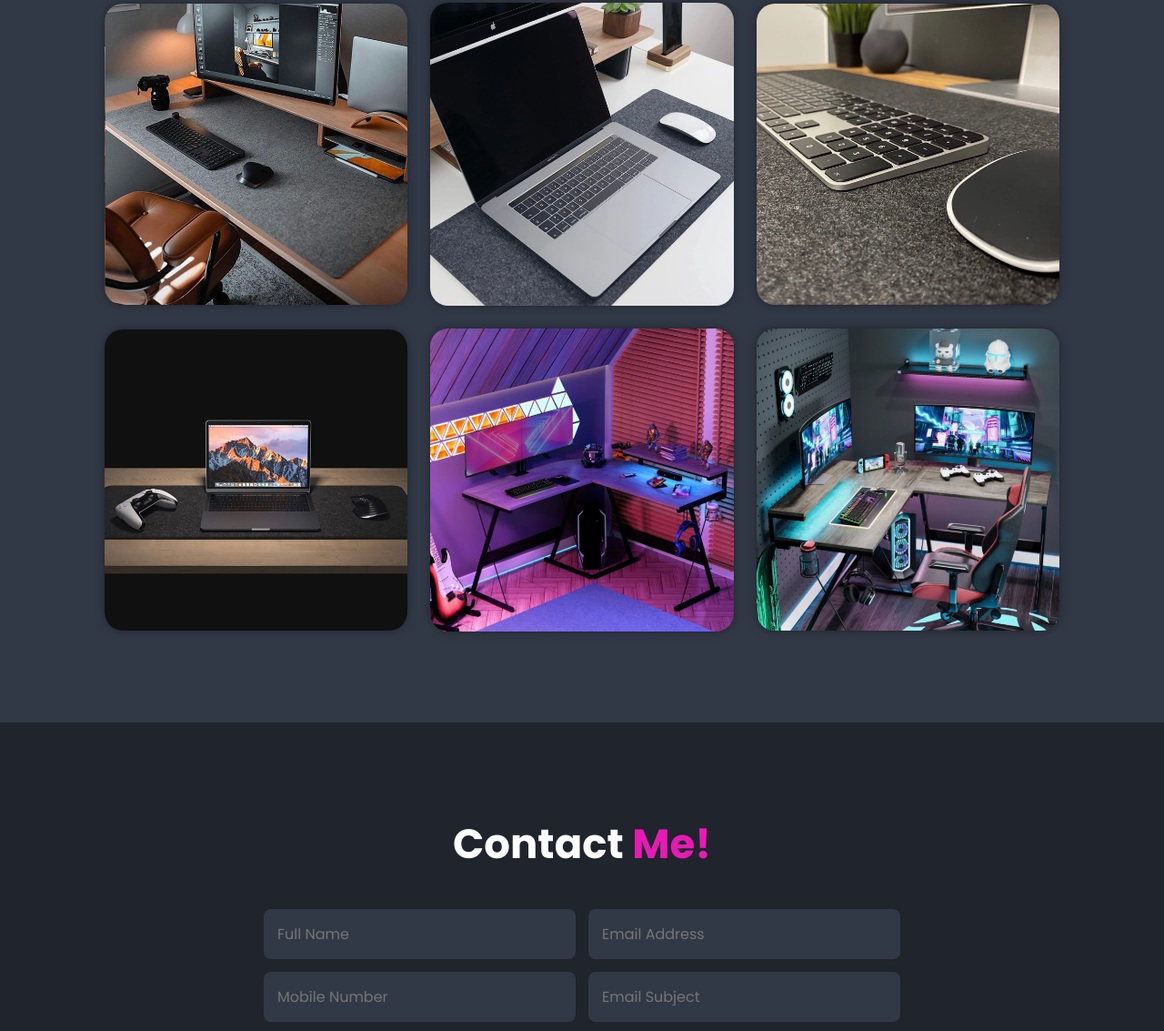
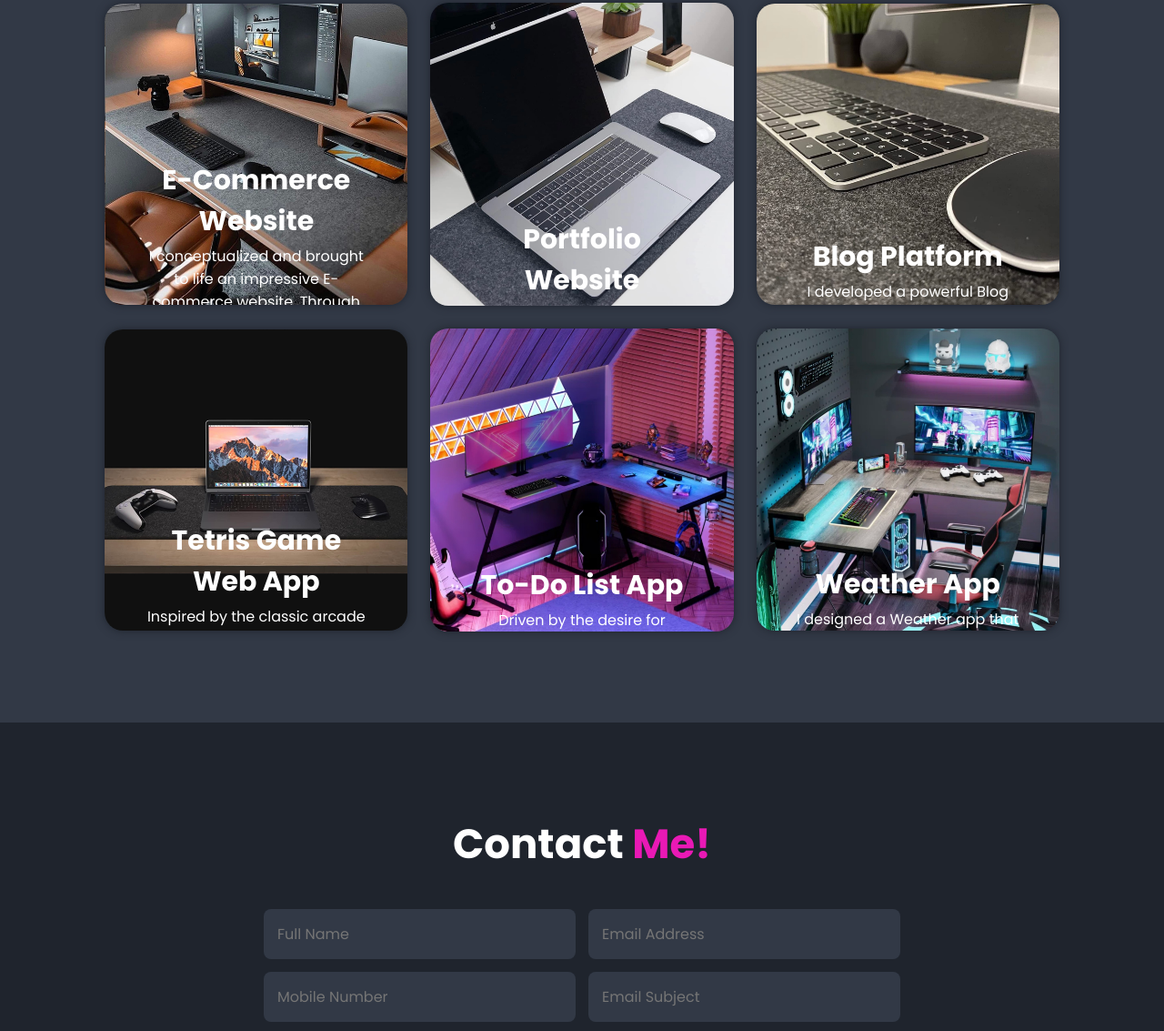
Before and after one commit to AbdallahSanusi10/myportfolio1, a plain HTML site: page index.html in a window 1280 px wide. Shown: the part 2605-3738 px from the top of the page at 91% size. Drawn offline with nearby package versions, Linux system fonts and the light colour scheme.

Commit message:
Updated CV and updated Portfolio section

```diff
--- a/index.html
+++ b/index.html
@@ -126,8 +126,8 @@
             <div class="portfolio-box">
                 <img src="images/portfolio1.jpg" alt="">
                 <div class="portfolio-layer">
-                    <h4>Web Design</h4>
-                    <p>sdvsd bdbdy nbd er tjdg reresgr ger rgerger gv rtyhr rthb rhbr rgbr</p>
+                    <h4>E-Commerce Website</h4>
+                    <p>I conceptualized and brought to life an impressive E-commerce website. Through careful design and meticulous implementation, I crafted an intuitive and visually appealing platform. The website boasts a wide-ranging product catalog, complete with detailed descriptions and captivating images, to provide customers with a seamless shopping experience. With an efficient shopping cart and secure payment integration, users can confidently make purchases. Moreover, ensuring its responsiveness across devices, from desktops to smartphones, ensures accessibility to a broader audience.</p>
                     <a href="#"><i class='bx bx-link-external'></i></a>
                 </div>
             </div>
@@ -135,8 +135,8 @@
             <div class="portfolio-box">
                 <img src="images/portfolio2.jpg" alt="">
                 <div class="portfolio-layer">
-                    <h4>Web Design</h4>
-                    <p>sdvsd bdbdy nbd er tjdg reresgr ger rgerger gv rtyhr rthb rhbr rgbr</p>
+                    <h4>Portfolio Website</h4>
+                    <p>I created an interactive and dynamic Portfolio website. Through skillful use of HTML, CSS, and JavaScript, I presented an impressive display of my projects and skills. The website features an intuitive navigation system and a visually appealing layout that showcases my proficiency in design and web development. My dedication to responsive design ensures that visitors have an optimal viewing experience regardless of the device they use.</p>
                     <a href="#"><i class='bx bx-link-external'></i></a>
                 </div>
             </div>
@@ -144,8 +144,8 @@
             <div class="portfolio-box">
                 <img src="images/portfolio3.jpg" alt="">
                 <div class="portfolio-layer">
-                    <h4>Web Design</h4>
-                    <p>sdvsd bdbdy nbd er tjdg reresgr ger rgerger gv rtyhr rthb rhbr rgbr</p>
+                    <h4>Blog Platform</h4>
+                    <p>I developed a powerful Blog platform that empowers users to create and manage their posts effortlessly. The platform's user-friendly interface allows for easy content creation, editing, and publishing. Employing technologies such as Node.js and MongoDB, I ensured a robust backend to support seamless functionality. Additionally, I incorporated user authentication to enable registered users to manage their content effectively.</p>
                     <a href="#"><i class='bx bx-link-external'></i></a>
                 </div>
             </div>
@@ -153,8 +153,8 @@
             <div class="portfolio-box">
                 <img src="images/portfolio4.jpg" alt="">
                 <div class="portfolio-layer">
-                    <h4>Web Design</h4>
-                    <p>sdvsd bdbdy nbd er tjdg reresgr ger rgerger gv rtyhr rthb rhbr rgbr</p>
+                    <h4>Tetris Game Web App</h4>
+                    <p>Inspired by the classic arcade game, I undertook the exciting challenge of creating a captivating Tetris Game web app. Through HTML, CSS, and JavaScript, I constructed a responsive and enjoyable gaming experience for users. The app features colorful blocks, smooth animations, and a scoring system, capturing the essence of the beloved Tetris game. My dedication to an engaging user interface guarantees a nostalgic and enjoyable experience for players of all ages.</p>
                     <a href="#"><i class='bx bx-link-external'></i></a>
                 </div>
             </div>
@@ -162,8 +162,8 @@
             <div class="portfolio-box">
                 <img src="images/portfolio5.jpg" alt="">
                 <div class="portfolio-layer">
-                    <h4>Web Design</h4>
-                    <p>sdvsd bdbdy nbd er tjdg reresgr ger rgerger gv rtyhr rthb rhbr rgbr</p>
+                    <h4>To-Do List App</h4>
+                    <p>Driven by the desire for efficiency and organization, I crafted a To-Do List app to assist users in managing their tasks. This app features an elegant and straightforward design that allows users to add, update, and prioritize tasks effortlessly. Leveraging JavaScript for interactivity, I implemented functionalities like task completion and task removal. With local storage integration, users can rely on the app to retain their to-do lists across sessions.</p>
                     <a href="#"><i class='bx bx-link-external'></i></a>
                 </div>
             </div>
@@ -171,8 +171,8 @@
             <div class="portfolio-box">
                 <img src="images/portfolio6.jpg" alt="">
                 <div class="portfolio-layer">
-                    <h4>Web Design</h4>
-                    <p>sdvsd bdbdy nbd er tjdg reresgr ger rgerger gv rtyhr rthb rhbr rgbr</p>
+                    <h4>Weather App</h4>
+                    <p>I designed a Weather app that delivers real-time weather forecasts to users. Leveraging APIs and front-end technologies, I created a dynamic interface that provides weather information based on the user's location or search queries. The app's responsiveness ensures that weather updates are readily available on various devices, making it a practical and convenient tool for users to stay informed about changing weather conditions.</p>
                     <a href="#"><i class='bx bx-link-external'></i></a>
                 </div>
             </div>
```
Also changed, not shown: 1 other file.
